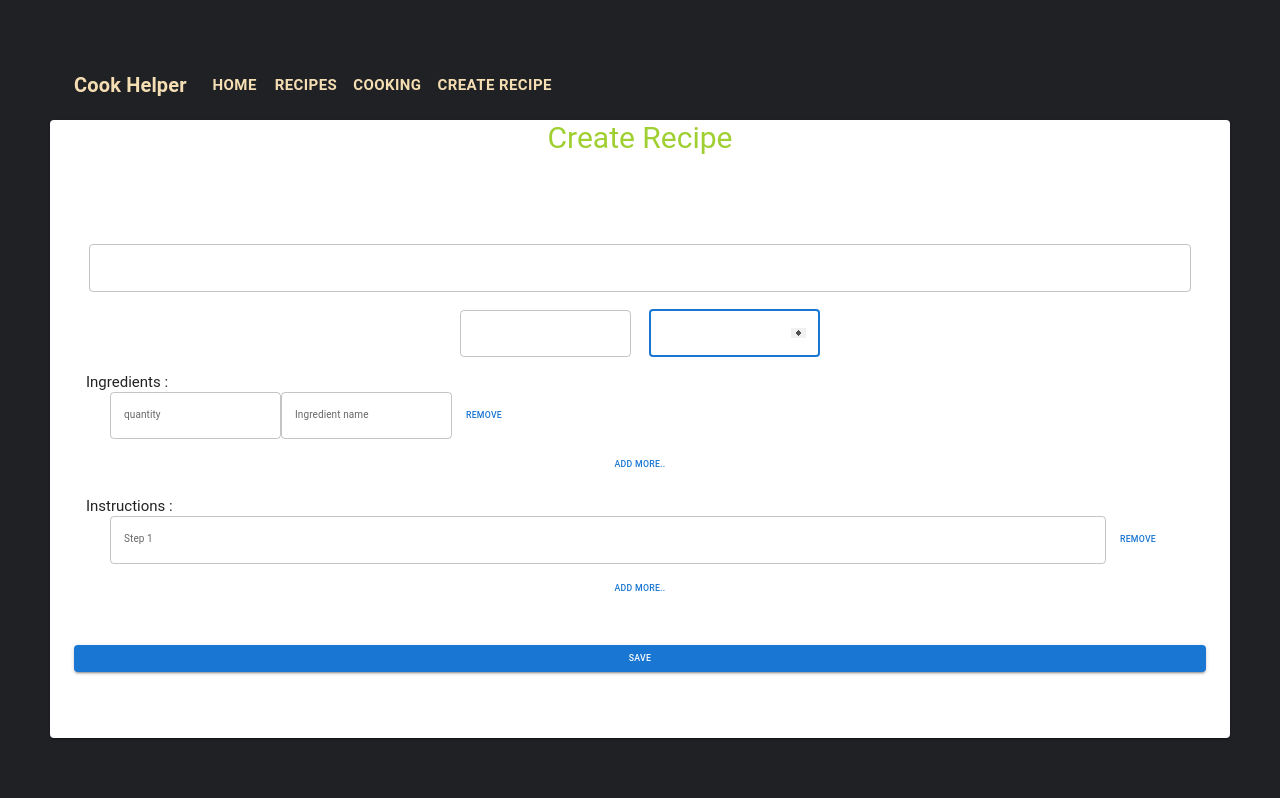
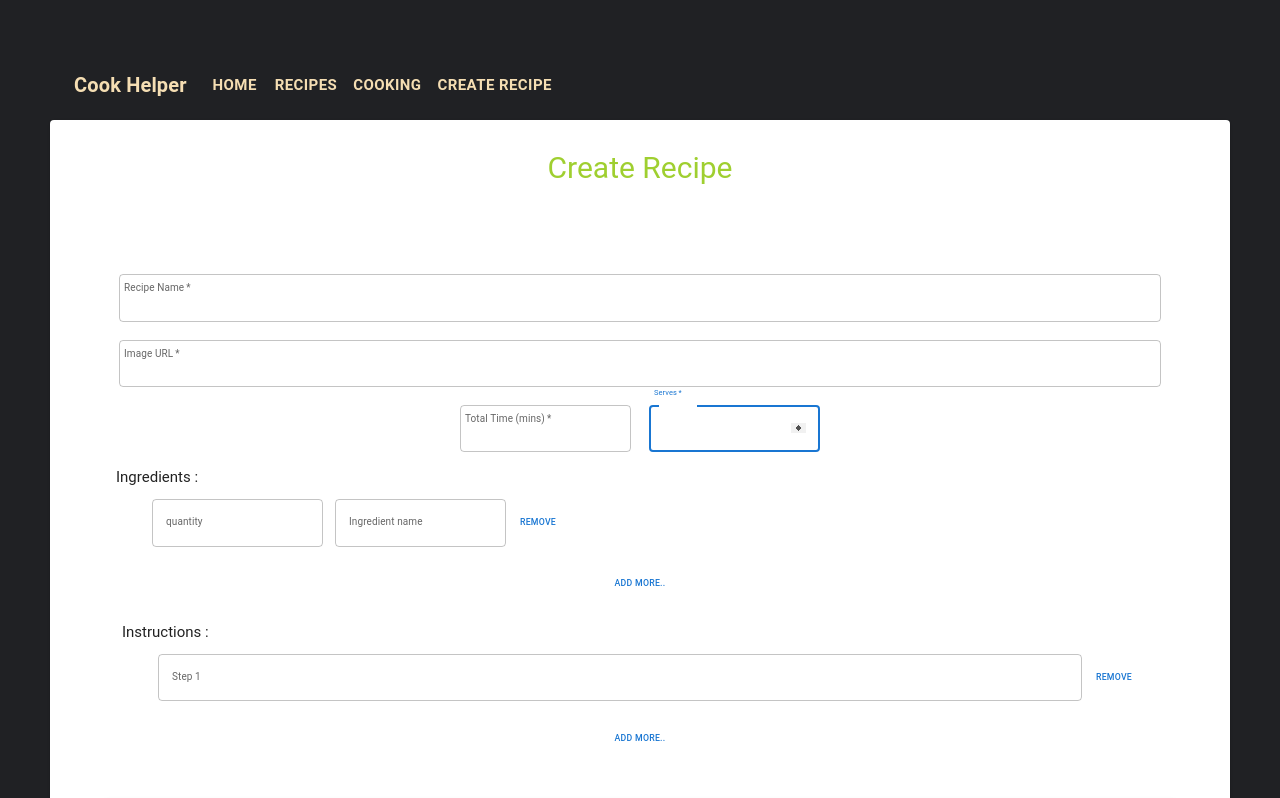
Before and after one commit to ayacomputer/cook-helper, a React (Create React App) app in the folder client/: page /createRecipe in a window 1280 px wide. Shown: the top 798 px of the page. Built offline with nearby package versions, Linux system fonts and the light colour scheme.

Commit message:
updating createRecipe form

```diff
--- a/client/src/components/ingredientForm.jsx
+++ b/client/src/components/ingredientForm.jsx
@@ -31,7 +31,7 @@ export default function IngredientForm({ ingredients, setIngredients }) {
                 <Typography variant="h5" style={{ textAlign: "left" }} >Ingredients :</Typography>
                 {ingredients.map((ingredient, index) => (
                     <div key={index}>
-                        <Container style={{ display: "flex", justifyDirection: "column", textAlign: "center" }}>
+                        <Container style={{ display: "flex", justifyDirection: "column", textAlign: "center", margin: "0.4em" }}>
                             <TextField
                                 id="ingredientQty"
                                 name="qty"
@@ -40,6 +40,7 @@ export default function IngredientForm({ ingredients, setIngredients }) {
                                 onChange={event => handleFormChange(event, index)}
                                 value={ingredient.qty}
                                 size="standard"
+                                style={{ marginRight: "0.2em" }}
                             />
                             <TextField
                                 id="ingredientName"
@@ -49,6 +50,7 @@ export default function IngredientForm({ ingredients, setIngredients }) {
                                 onChange={event => handleFormChange(event, index)}
                                 value={ingredient.name}
                                 size="standard"
+                                style={{ marginLeft: "0.2em" }}
                             />
                             <Button onClick={() => removeIngredientsFields(index)}>Remove </Button>
                         </Container>
--- a/client/src/components/stepsForm.jsx
+++ b/client/src/components/stepsForm.jsx
@@ -25,11 +25,11 @@ export default function StepsForm({ steps, setSteps }) {
 
     return (
         <>
-            <Box container style={{ padding: "0.2em" }}>
+            <Box container style={{ padding: "0.2em", margin: "0.2em" }}>
                 <Typography variant="h5" style={{ textAlign: "left" }}>Instructions :</Typography>
                 {steps.map((step, index) => (
                     <div key={index}>
-                        <Container style={{ display: "flex", justifyDirection: "column", textAlign: "center" }}>
+                        <Container style={{ display: "flex", justifyDirection: "column", textAlign: "center", margin: "0.4em" }}>
                             <TextField
                                 id="ingredientName"
                                 name="step"
--- a/client/src/pages/createRecipe.jsx
+++ b/client/src/pages/createRecipe.jsx
@@ -26,8 +26,25 @@ export default function CreateRecipe() {
         setRecipeFields(data);
     }
 
-    const handleSubmitForm = (data) => {
-        console.log(data);
+    const handleFormSubmit = async (event) => {
+        event.preventDefault();
+        console.log(event.target.value);
+
+        try {
+            const { data } = await CreateRecipe({
+                variables: {
+                    recipeFields,
+                    stepsFields,
+                    ingredientsFields
+                },
+            });
+
+            setRecipeFields('');
+            setIngredientsFields('');
+            setStepsFields('');
+        } catch (err) {
+            console.error(err);
+        }
 
         // CreateRecipe({
         //     variables: {
@@ -39,42 +56,36 @@ export default function CreateRecipe() {
 
     const fullWidthForms = [
         {
-            name: {
             label: "Recipe Name",
             name: "name",
             id: "name",
             type: "text"
         },
-            image: {
+        {
             label: "Image URL",
             name: "imageUrl",
             id: "image",
-                type: "image"
-            }
-
+            type: "text"
         }
     ]
 
     const numberForms = [
         {
-            totalTime: {
             label: "Total Time (mins)",
             name: "Total Time (mins)",
             id: "totalTime",
-            }
         },
         {
-            serves: {
+
             label: "Serves",
             name: "Serves",
             id: "serves",
-            }
         }
     ]
     return (
         <>
             <NavBar />
-            <Card>
+            <Card style={{ padding: "3rem" }}>
                 <Typography variant="h3">Create Recipe</Typography>
                 <FormGroup>
                     <Container component="main">
@@ -102,6 +113,7 @@ export default function CreateRecipe() {
                                     ))}
                                     {numberForms.map((numForm, i) => (
                                         <TextField
+                                            key={i}
                                             required
                                             id={numForm.id}
                                             name={numForm.name}
@@ -132,7 +144,7 @@ export default function CreateRecipe() {
                             fullWidth
                             variant="contained"
                             sx={{ mt: 3, mb: 2 }}
-                            onClick={event => handleSubmitForm(event)}>Save</Button>
+                            onClick={event => handleFormSubmit(event)}>Save</Button>
                     </Container>
                 </FormGroup>
             </Card>
```
Also changed, not shown: 1 other file (tests, documents, lock files or other folders). Lines whose indentation alone changed are shown as unchanged.
